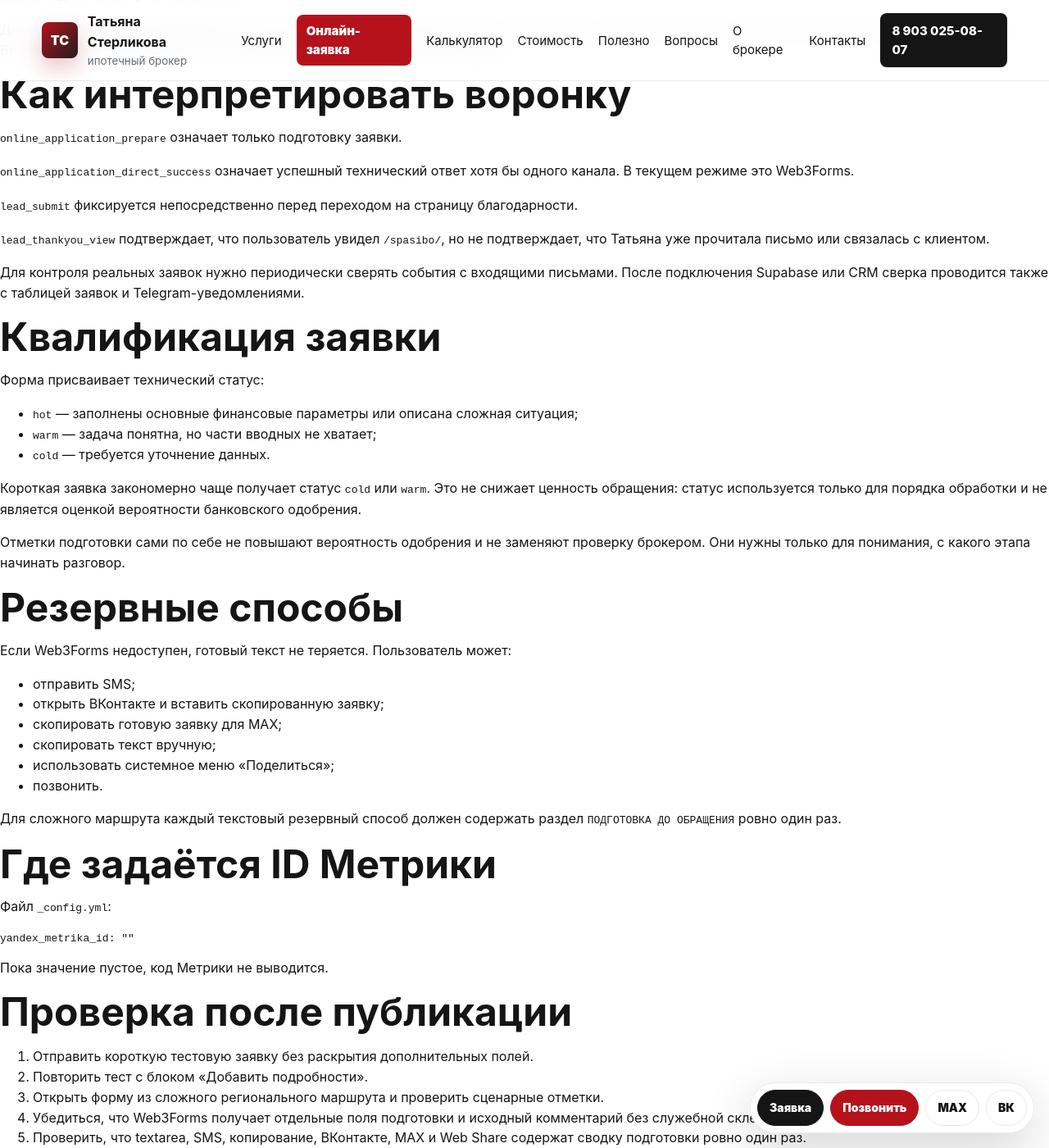
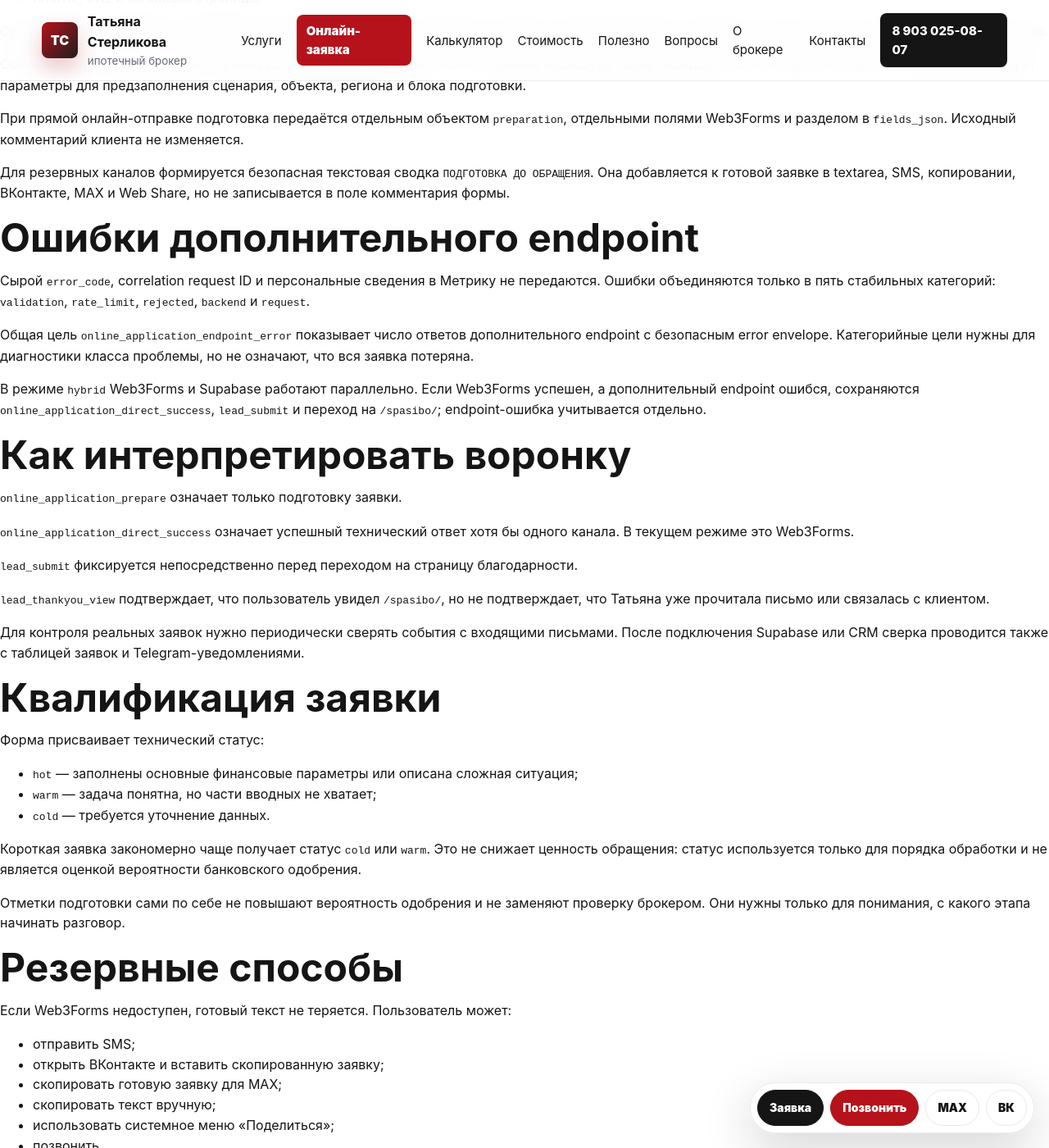
Before and after one commit to deputat36/broker, a Jekyll site: the page built from docs/analytics-events.md, in a window 1280 px wide and 1400 px high, scrolled down 2593 px. Shown: the whole window at 82% size. Built offline with Jekyll 4.4.1, drawn with Linux system fonts in a browser that asks for light colours; our own code applies the rules of GitHub Pages for plain Markdown files; some of the changed text lies outside the part shown.

Commit message:
docs: add application endpoint error analytics

```diff
--- a/docs/analytics-events.md
+++ b/docs/analytics-events.md
@@ -27,6 +27,12 @@
 | `online_application_direct_error` | Все активные каналы завершились ошибкой | Ошибка без таймаута |
 | `online_application_direct_timeout` | Активный канал не ответил вовремя | AbortController по таймауту |
 | `online_application_spam_block` | Клиентская антиспам-проверка остановила отправку | Honeypot или слишком быстрое заполнение |
+| `online_application_endpoint_error` | Дополнительный endpoint вернул безопасный error envelope | Любой allowlist-код будущего Supabase endpoint |
+| `online_application_endpoint_error_validation` | Сервер не принял данные после валидации | Категория `validation` |
+| `online_application_endpoint_error_rate_limit` | Превышен лимит запросов | Категория `rate_limit` |
+| `online_application_endpoint_error_rejected` | Серверная антиспам-проверка отклонила запрос | Категория `rejected` |
+| `online_application_endpoint_error_backend` | Backend или хранение временно недоступны | Категория `backend` |
+| `online_application_endpoint_error_request` | Ошибка метода, Origin, Content-Type, JSON или размера | Категория `request` |
 | `lead_submit` | Заявка успешно передана хотя бы в один рабочий канал | Перед переходом на `/spasibo/` |
 | `lead_thankyou_view` | Пользователь увидел страницу подтверждения | Загрузка `/spasibo/` |
 | `online_application_copy` | Скопирован готовый текст | Кнопка «Скопировать текст» |
@@ -89,6 +95,14 @@
 
 Для резервных каналов формируется безопасная текстовая сводка `ПОДГОТОВКА ДО ОБРАЩЕНИЯ`. Она добавляется к готовой заявке в textarea, SMS, копировании, ВКонтакте, MAX и Web Share, но не записывается в поле комментария формы.
 
+## Ошибки дополнительного endpoint
+
+Сырой `error_code`, correlation request ID и персональные сведения в Метрику не передаются. Ошибки объединяются только в пять стабильных категорий: `validation`, `rate_limit`, `rejected`, `backend` и `request`.
+
+Общая цель `online_application_endpoint_error` показывает число ответов дополнительного endpoint с безопасным error envelope. Категорийные цели нужны для диагностики класса проблемы, но не означают, что вся заявка потеряна.
+
+В режиме `hybrid` Web3Forms и Supabase работают параллельно. Если Web3Forms успешен, а дополнительный endpoint ошибся, сохраняются `online_application_direct_success`, `lead_submit` и переход на `/spasibo/`; endpoint-ошибка учитывается отдельно.
+
 ## Как интерпретировать воронку
 
 `online_application_prepare` означает только подготовку заявки.
@@ -149,4 +163,6 @@
 9. Проверить переход на `/spasibo/`.
 10. Убедиться, что телефон и полный текст подготовки не хранятся в `sterlikovaMortgageLastLead`.
 11. Проверить fallback при искусственной ошибке Web3Forms.
-12. После подключения Метрики проверить новые события подготовки, `online_application_max`, `lead_submit` и `lead_thankyou_view`.
+12. Проверить пять категорий будущего endpoint, технический номер и отсутствие сырого error code в интерфейсе и Метрике.
+13. Проверить hybrid: успешный Web3Forms не должен быть отменён ошибкой дополнительного endpoint.
+14. После подключения Метрики проверить новые endpoint error goals, `online_application_max`, `lead_submit` и `lead_thankyou_view`.
```
